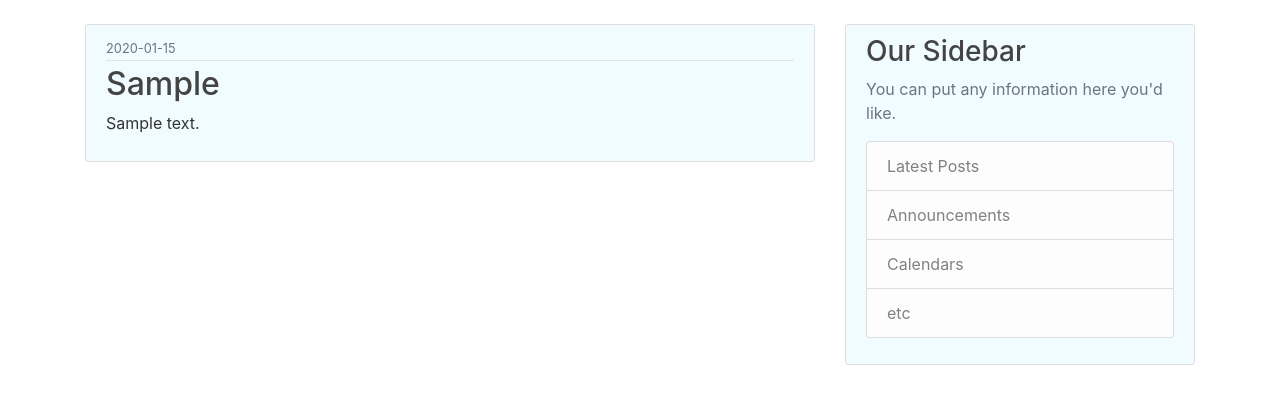
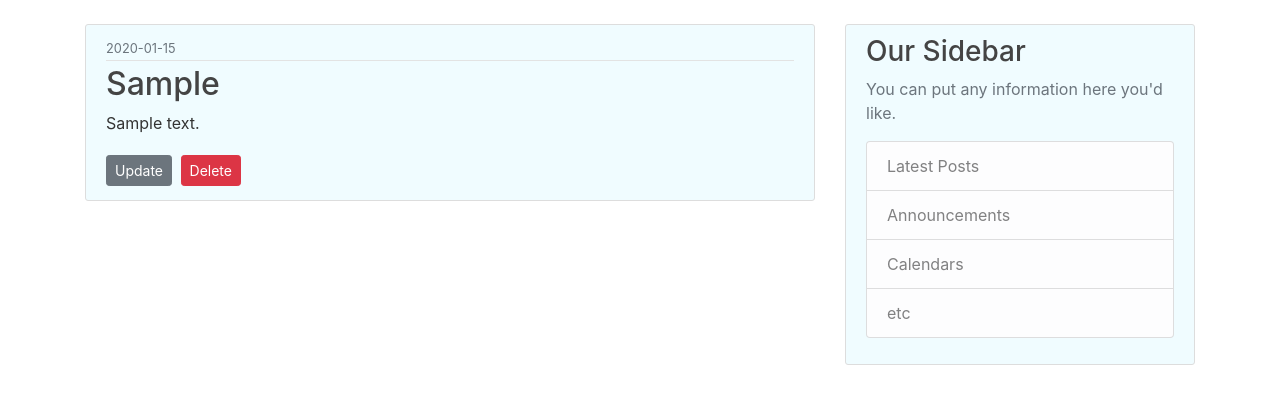
Before and after one commit to Code-Institute-Submissions/flask-training-calendar, a Flask app: page /workout/1 in a window 1280 px wide. Shown: the part 56-460 px from the top of the page. Run offline with Flask 2, Linux system fonts and the light colour scheme; a user stored in the database is signed in; tables that the repository leaves empty hold one stand-in row (values such as "Sample post"); some libraries are stand-ins or nearby versions.

Commit message:
Added edit and delete functionality, ordered workouts by date

```diff
--- a/flasktrainingcalendar/routes.py
+++ b/flasktrainingcalendar/routes.py
@@ -2,7 +2,7 @@ import os
 import random
 import string
 import boto3
-from flask import Flask, render_template, url_for, flash, redirect, request
+from flask import Flask, render_template, url_for, flash, redirect, request, abort
 from flasktrainingcalendar import app, db, bcrypt
 from flasktrainingcalendar.models import User, Workout
 from flasktrainingcalendar.forms import RegistrationForm, LoginForm, UpdateAccountForm, NewWorkoutForm
@@ -15,7 +15,7 @@ def home():
 
 @app.route('/workouts')
 def get_workouts():
-    workouts = Workout.query.all()
+    workouts = Workout.query.order_by(Workout.target_date)
     return render_template("workouts.html", workouts=workouts, title="workouts")
 
 @app.route('/register', methods=['POST', "GET"])
@@ -101,10 +101,41 @@ def new_workout():
         db.session.commit()
         flash('Your Workout has been added', 'success')
         return redirect(url_for('get_workouts'))
-    return render_template('new_workout.html', title='New Workout', form=form)
+    return render_template('new_workout.html', title='New Workout', form=form, legend='Add A Workout')
 
 
 @app.route("/workout/<int:workout_id>")
 def workout(workout_id):
     workout=Workout.query.get_or_404(workout_id)
     return render_template("workout.html", title=workout.workout_type, workout=workout)
+
+@app.route("/workout/<int:workout_id>/update", methods=["GET", "POST"])
+@login_required
+def update_workout(workout_id):
+    workout = Workout.query.get_or_404(workout_id)
+    if workout.user_id != current_user.id:
+        abort(403)
+    form = NewWorkoutForm()
+    if form.validate_on_submit():
+        workout.workout_type = form.workout_type.data
+        workout.description = form.description.data
+        workout.target_date = form.target_date.data
+        db.session.commit()
+        flash("Your workout has been updated!", "success")
+        return redirect(url_for('workout', workout_id=workout.id))
+    elif request.method == "GET":
+        form.workout_type.data = workout.workout_type
+        form.description.data = workout.description
+        form.target_date.data = workout.target_date
+    return render_template('new_workout.html', title='Update Post', form=form, legend='Update Workout')
+
+@app.route("/workout/<int:workout_id>/delete", methods=["POST"])
+@login_required
+def delete_workout(workout_id):
+    workout = Workout.query.get_or_404(workout_id)
+    if workout.user_id != current_user.id:
+        abort(403)
+    db.session.delete(workout)
+    db.session.commit()
+    flash("Your post has been deleted", "success")
+    return redirect(url_for('get_workouts'))
--- a/flasktrainingcalendar/templates/new_workout.html
+++ b/flasktrainingcalendar/templates/new_workout.html
@@ -4,7 +4,7 @@
         <form method="POST" action="">
             {{form.hidden_tag()}}
             <fieldset class="form-group">
-                <legend class="border-bottom mb-4">Add A Workout</legend>
+                <legend class="border-bottom mb-4">{{ legend }}</legend>
                 <div class="form-group">
                     {{ form.workout_type.label(class='form-control-label') }}
                     {% if form.workout_type.errors %}
--- a/flasktrainingcalendar/templates/workout.html
+++ b/flasktrainingcalendar/templates/workout.html
@@ -8,7 +8,33 @@
             </div>
             <h2 class="article-title">{{ workout.workout_type }}</h2>
             <p class="article-content">{{ workout.description }}</p>
+            {% if workout.user_id == current_user.id %}
+                <div>
+                    <a class="btn btn-secondary btn-sm mt-1 mb-1" href="{{url_for('update_workout', workout_id=workout.id)}}">Update</a>
+                    <button type="button" class="btn btn-danger btn-sm m-1" data-toggle="modal" data-target="#deleteModal">Delete</button>
+                </div>
+            {% endif %}
         </div>
     </article>
 
+    <!-- Modal -->
+    <div class="modal fade" id="deleteModal" tabindex="-1" role="dialog" aria-labelledby="deleteModalLabel" aria-hidden="true">
+        <div class="modal-dialog" role="document">
+            <div class="modal-content">
+                <div class="modal-header">
+                    <h5 class="modal-title" id="deleteModalLabel">Are you sure you want to delete this workout?</h5>
+                    <button type="button" class="close" data-dismiss="modal" aria-label="Close">
+              <span aria-hidden="true">&times;</span>
+            </button>
+                </div>
+                <div class="modal-footer">
+                    <button type="button" class="btn btn-secondary" data-dismiss="modal">Close</button>
+                    <form action="{{ url_for('delete_workout', workout_id=workout.id )}}" method="POST">
+                        <input type="submit" class="btn btn-danger" value="Delete"/>
+                    </form>
+                </div>
+            </div>
+        </div>
+    </div>
+
 {% endblock %}
```
